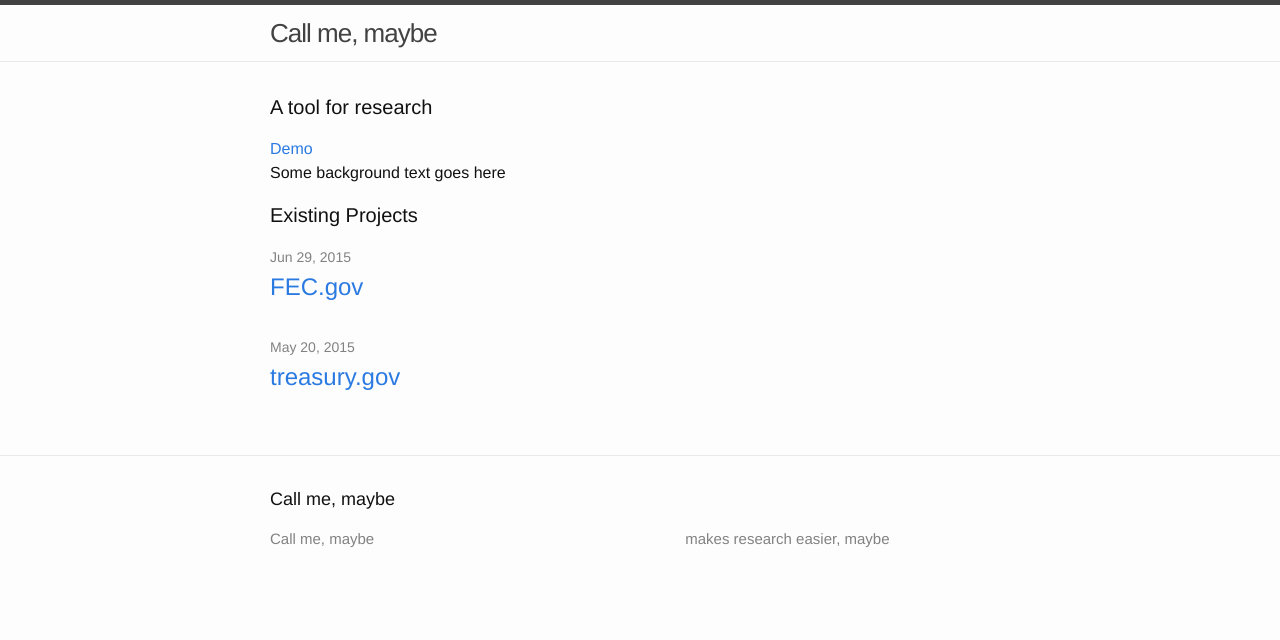
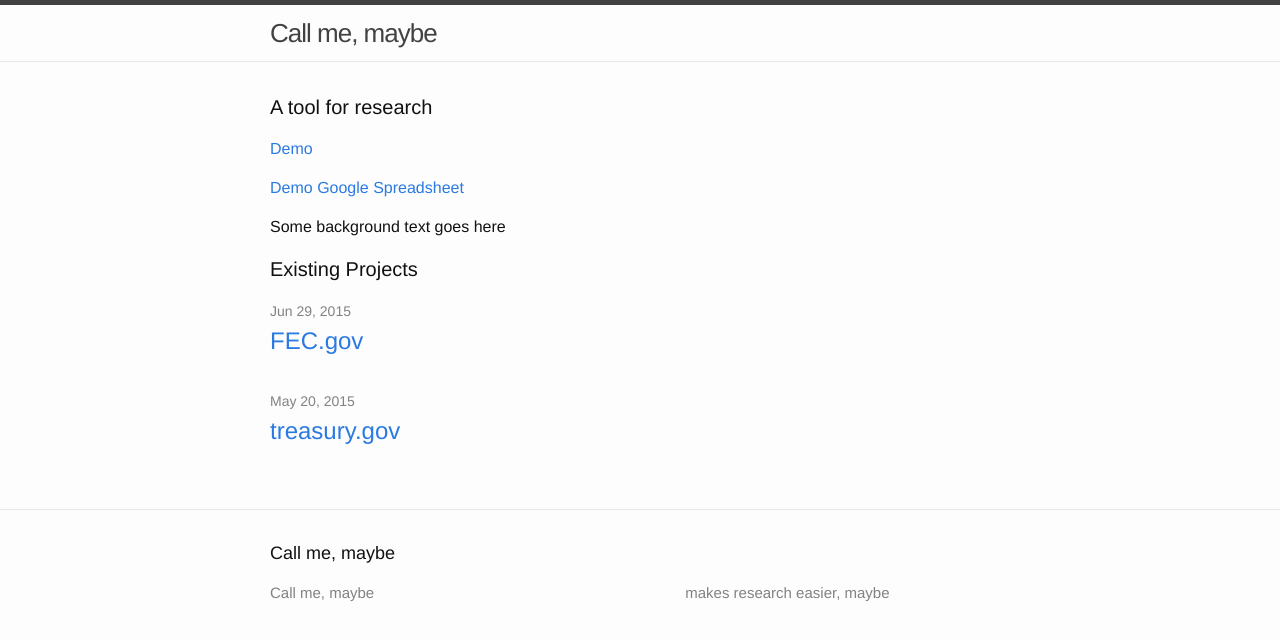
Before and after one commit to jeremiak/call-me-maybe, a Jekyll site: the page built from index.html, in a window 1280 px wide. Shown: the top 640 px of the page. Built offline with Jekyll 4.4.1, drawn with Linux system fonts in a browser that asks for light colours.

Commit message:
Update index.html

```diff
--- a/index.html
+++ b/index.html
@@ -4,7 +4,9 @@ layout: default
 
 <div class="home">
 
-  <h1 class="page-heading">A tool for research</h1> <a href="demo.html">Demo</a>
+  <h1 class="page-heading">A tool for research</h1>
+  <p></p><a href="demo.html">Demo</a></p>
+  <p></p><a href="https://docs.google.com/spreadsheets/d/1uov31VpYtkCzLF0eFz6FVdC7y-JjcrX0sWTWE0ZunD8/edit#gid=1073603305">Demo Google Spreadsheet</a></p>
   <p>Some background text goes here</p>
 
   <h1 class="page-heading">Existing Projects</h1>
```
